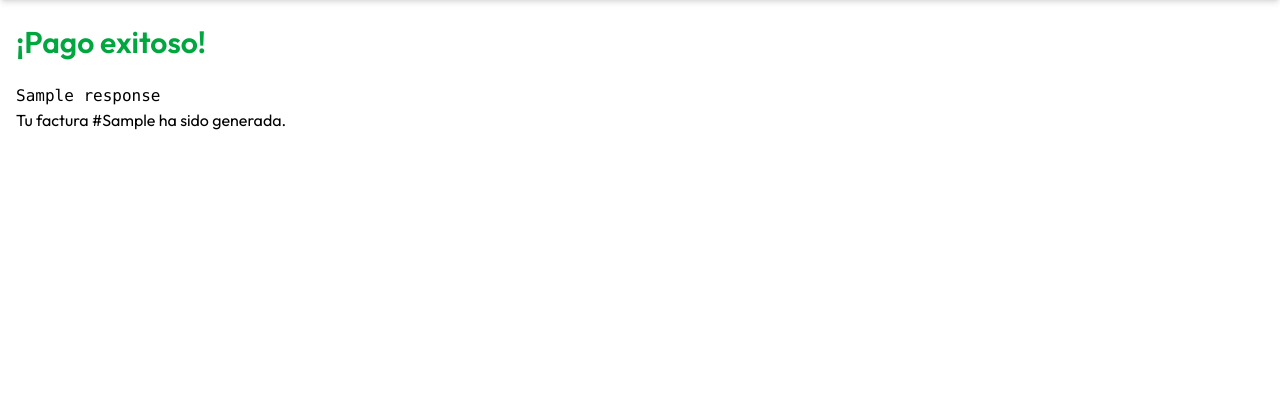
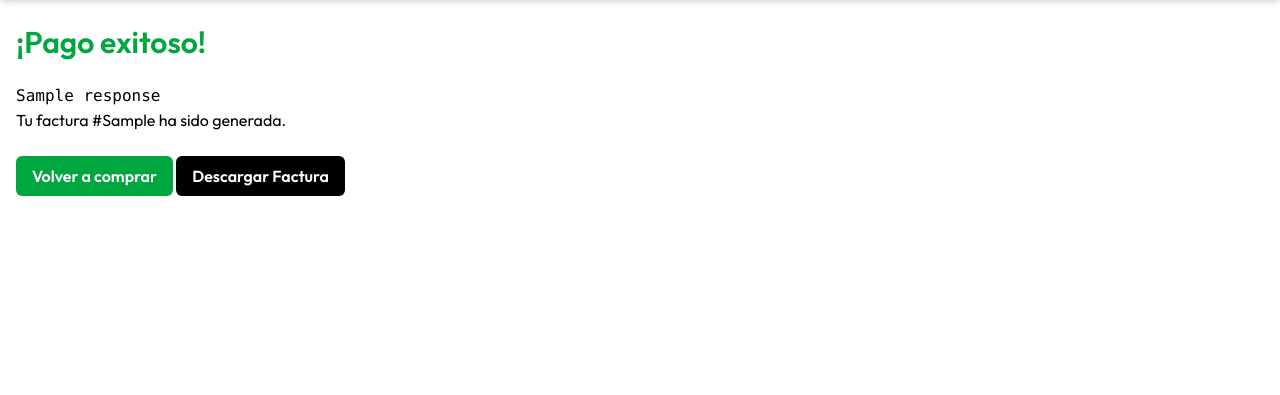
Before and after one commit to hartech369/sistema, a Django app: template tienda/templates/tienda/pago_exitoso.html in a window 1280 px wide. Shown: the part 124-519 px from the top of the page. Run offline with Django 5.2, Linux system fonts and the light colour scheme; the template is opened without the code that fills it: most values are stand-ins (such as "Sample title", 1, 10 or a date in 2020); some libraries are stand-ins or nearby versions.

Commit message:
volviendo

```diff
--- a/tienda/templates/tienda/pago_exitoso.html
+++ b/tienda/templates/tienda/pago_exitoso.html
@@ -9,4 +9,9 @@
     <p>Tu factura #{{ factura.numeroFactura }} ha sido generada.</p>
 
 
+
+    <br>
+    <button class="bg-green-600 hover:bg-green-700 text-white font-semibold py-2 px-4 rounded-md cursor-pointer transition-colors duration-200"><a href="{% url 'catalogoProductos' %}">Volver a comprar</a></button>
+    <button class="bg-black hover:bg-black text-white font-semibold py-2 px-4 rounded-md cursor-pointer transition-colors duration-200"><a href="{% url 'descargar_factura' factura.id_factura %}"> Descargar Factura</a></button>
+
 {% endblock %}
```
Also changed, not shown: 1 other file.
